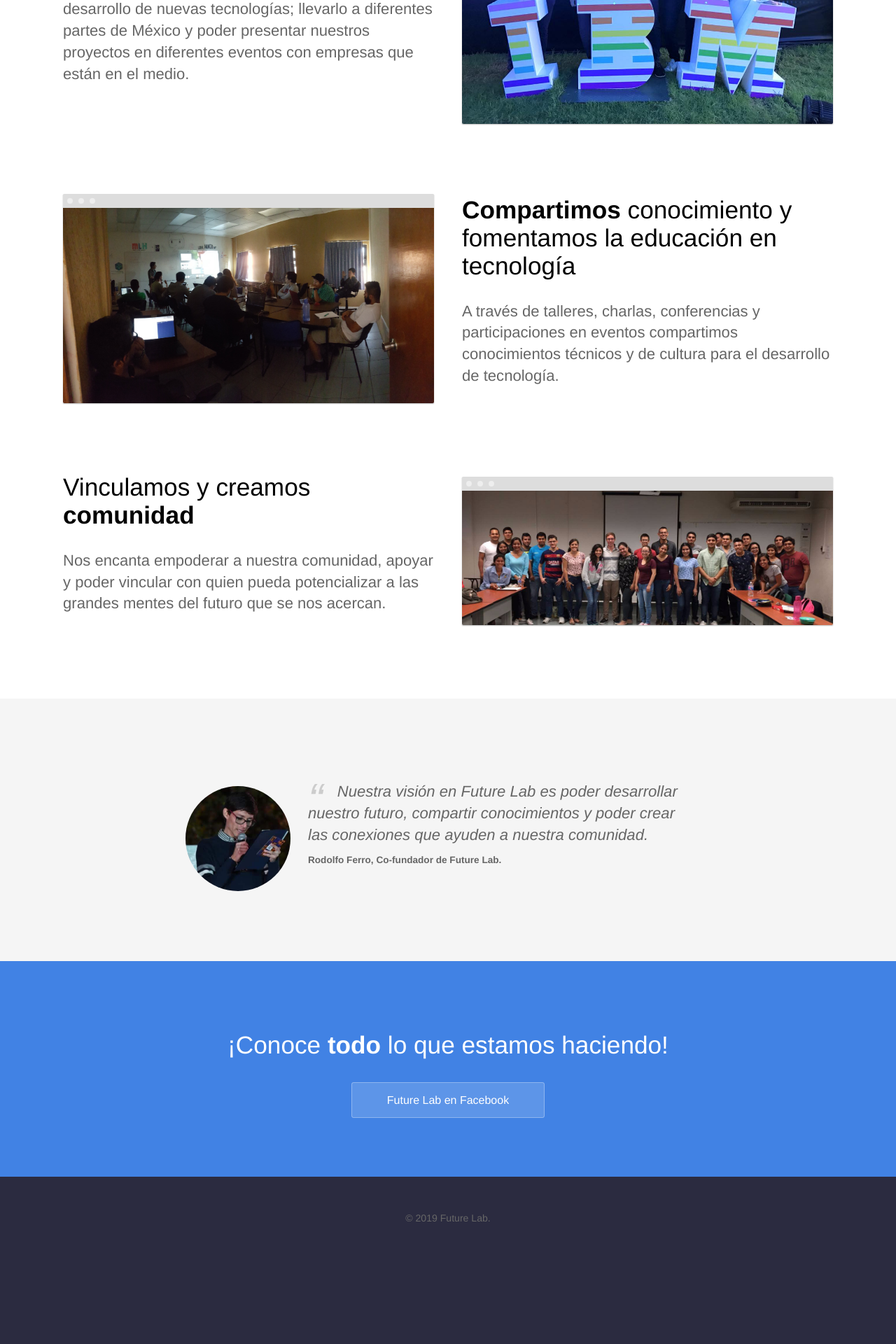
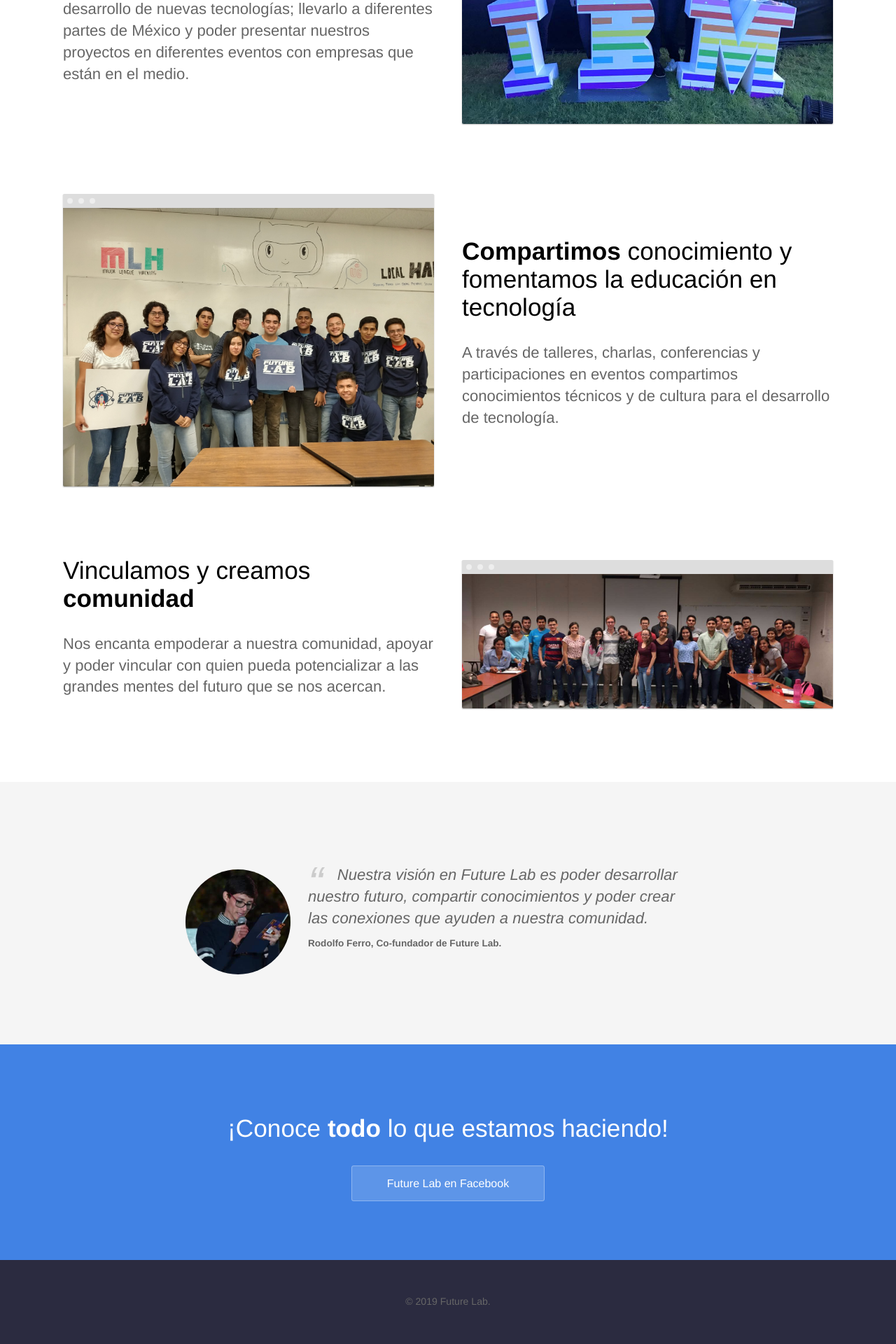
Before and after one commit to futurelabmx/futurelabmx.github.io, a Jekyll site: the page built from index.html, in a window 1280 px wide. Shown: the part 1216-3136 px from the top of the page at 70% size. Built offline with Jekyll 4.4.1, drawn with Linux system fonts in a browser that asks for light colours; before the commit the page ends 3017 px from its top, so only the background shows below that.

Commit message:
Updated index images.

```diff
--- a/index.html
+++ b/index.html
@@ -36,7 +36,7 @@ description: Somos el laboratorio del futuro.
 				<p>A través de talleres, charlas, conferencias y participaciones en eventos compartimos conocimientos técnicos y de cultura para el desarrollo de tecnología.</p>
 			</div>
 			<div class="image">
-				<img src="/images/lab.jpg" alt="Screenshot" class="screenshot editable" />
+				<img src="/images/community.jpeg" alt="Screenshot" class="screenshot editable" />
 			</div>
 		</div>
 	</section>
```
Also changed, not shown: images/community.jpeg (added).
